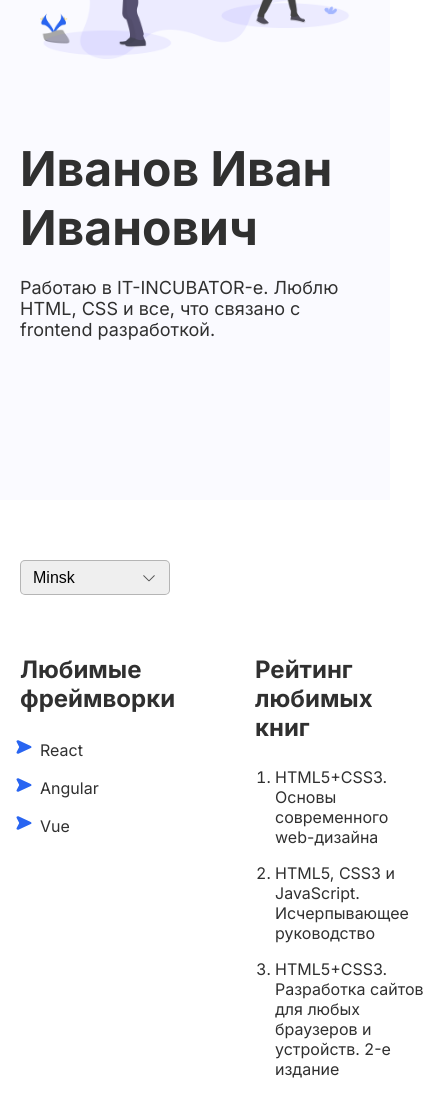
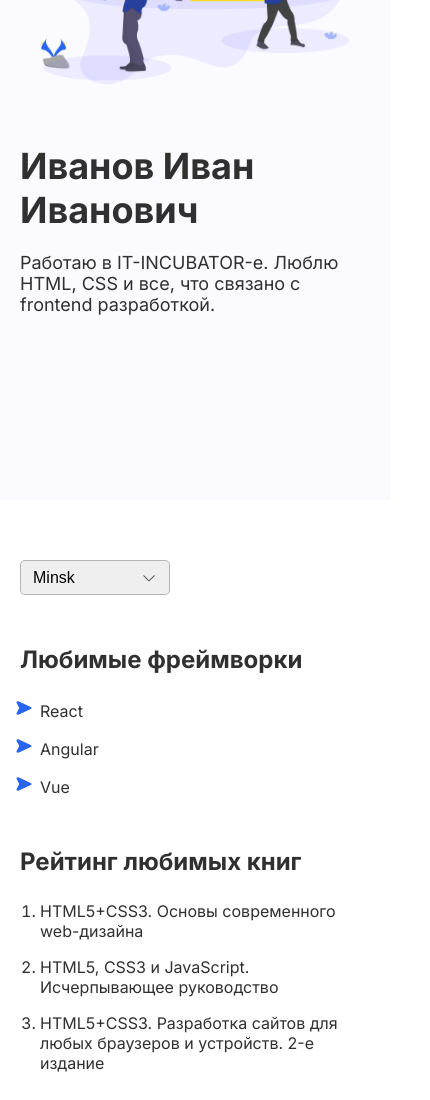
Before and after one commit to Gogoboot/4-hw-with-auto-test-html-css-main, a plain HTML site: page index.html in a window 390 px wide. Shown: the part 420-1520 px from the top of the page, 430 px wide, since content can reach past the window. Drawn offline with Linux system fonts and the light colour scheme.

Commit message:
4 week homework 2 work on mistakes

```diff
--- a/style.css
+++ b/style.css
@@ -217,6 +217,7 @@ footer {
         /* 📍 Свойства для установки минимальной высоты секции по размеру контента и нижнего внутреннего отступа */
         min-height: 850px;
         display: flex;
+        padding-bottom: 100px;
 
     }
 
@@ -232,7 +233,7 @@ footer {
 
     .main-image {
         /* 📍 Максимальная ширина для главного изображения в % */
-        max-width: 100%;
+       max-width: 100%;
        padding: 30px 20px 20px;
 
     }
@@ -251,6 +252,7 @@ footer {
 @media screen and (max-width: 768px) {
     .info-wrapper {
         /* 📍 Свойства для расположения 2-x списков и отступа между ними */
+        flex-direction: column;
         gap: 60px;
     }
 }
@@ -259,19 +261,23 @@ footer {
 @media screen and (max-width: 576px) {
     .main-section {
         /* 📍 Внутренние отступы сверху и снизу */
+        padding: 60px 0;
 
     }
 
     .main-section .wrapper {
         /* 📍 Отступ между изображением и блоком с текстом */
+        gap: 40px;
     }
 
     .main-title {
         /* 📍 Размер шрифта */
+        font-size: 36px;
     }
 
     .about-section .wrapper,
     .info-wrapper {
         /* 📍 Отступ между изображением и блоком с текстом */
+        gap: 50px;
     }
 }
```
